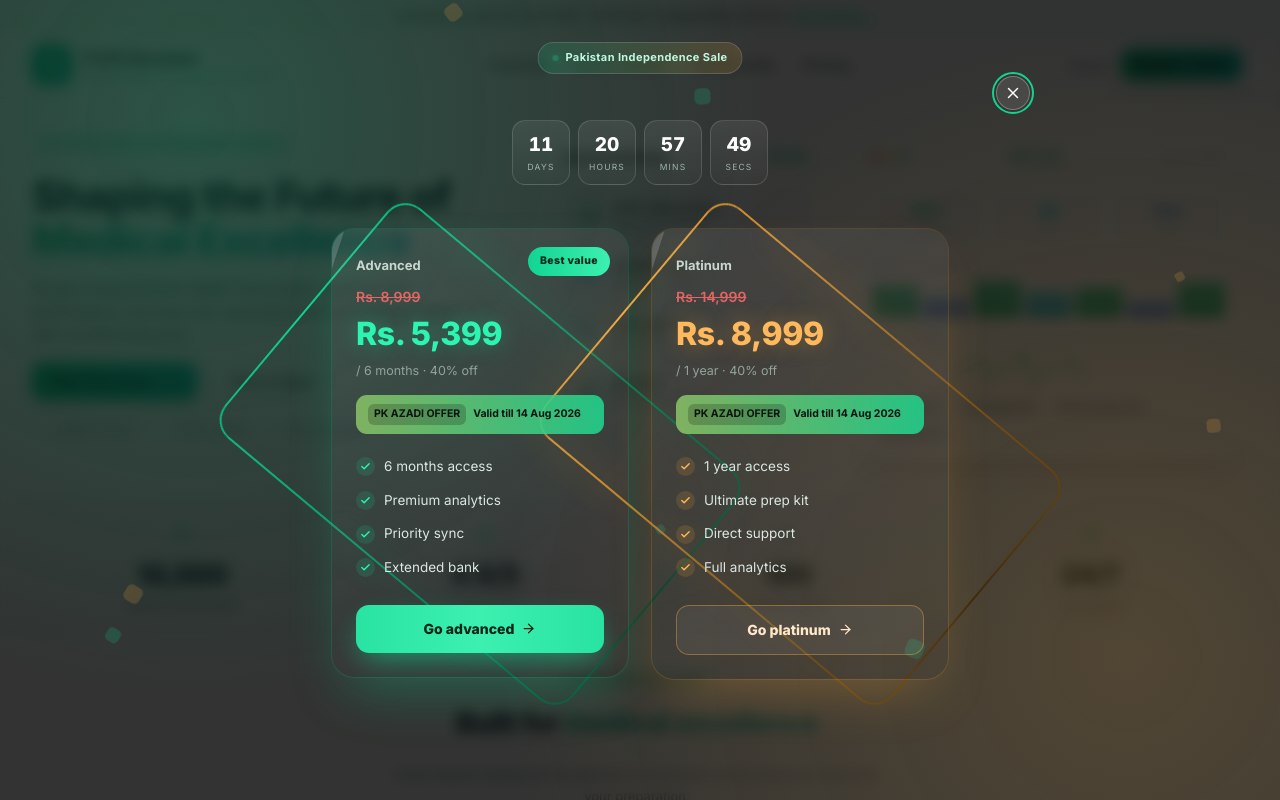
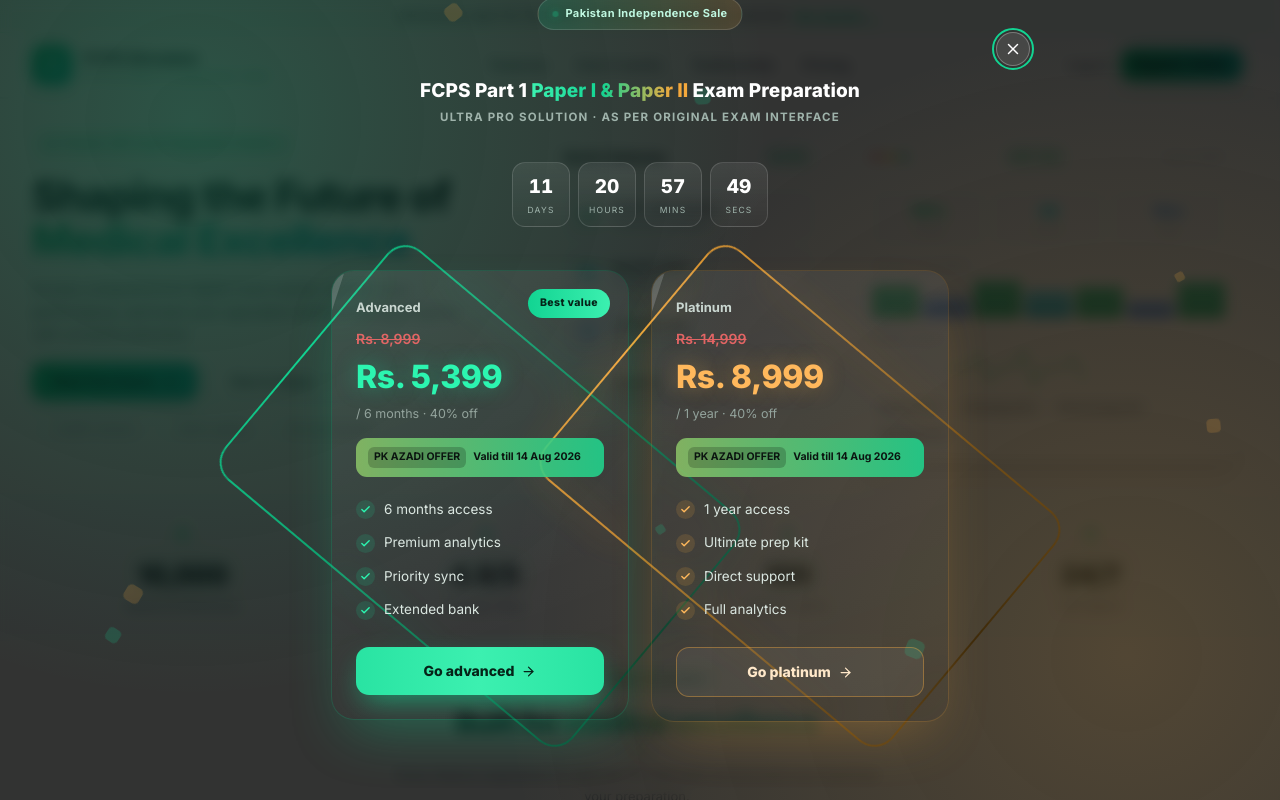
Before and after one commit to aadich1010/CPSP, a Next.js app in the folder fcps-simulator/: page / in a window 1280 px wide. Shown: the top 800 px of the page. Built offline with nearby package versions, Linux system fonts and the light colour scheme.

Commit message:
Add FCPS Part 1 Paper I & II headline to Azadi offer popup

```diff
--- a/fcps-simulator/src/components/vvip/AzadiOfferModal.tsx
+++ b/fcps-simulator/src/components/vvip/AzadiOfferModal.tsx
@@ -245,6 +245,13 @@ export default function AzadiOfferModal({ forceOpen = false }: AzadiOfferModalPr
           </span>
         </span>
 
+        <div className="azadi-headline">
+          <h2>
+            FCPS Part 1 <span className="grad">Paper I &amp; Paper II</span> Exam Preparation
+          </h2>
+          <p>Ultra Pro Solution &middot; As Per Original Exam Interface</p>
+        </div>
+
         <div className="azadi-countdown" aria-label="Time remaining on the Azadi offer">
           <div className="azadi-cd-box"><div className="azadi-cd-num">{pad(days)}</div><div className="azadi-cd-label">Days</div></div>
           <div className="azadi-cd-box"><div className="azadi-cd-num">{pad(hours)}</div><div className="azadi-cd-label">Hours</div></div>
--- a/fcps-simulator/src/components/vvip/azadi-offer-modal.css
+++ b/fcps-simulator/src/components/vvip/azadi-offer-modal.css
@@ -257,6 +257,32 @@
 .azadi-btn--platinum:hover { color: #3d2200; box-shadow: 0 12px 30px -8px rgba(244, 168, 60, .55); border-color: transparent; }
 .azadi-btn--platinum:hover::before { opacity: 1; }
 
+/* ------------------------------------------------------------ headline */
+
+.azadi-headline { width: 100%; text-align: center; margin: 2px 0 16px; }
+.azadi-headline h2 {
+  font-size: clamp(15px, 2.6vw, 19px);
+  font-weight: 800;
+  color: #fff;
+  letter-spacing: .1px;
+  line-height: 1.32;
+  margin: 0;
+}
+.azadi-headline h2 .grad {
+  background: linear-gradient(90deg, #3cf0b0, #12d492 45%, #f4a83c 90%);
+  -webkit-background-clip: text;
+  background-clip: text;
+  color: transparent;
+}
+.azadi-headline p {
+  margin: 5px 0 0;
+  font-size: clamp(10px, 1.8vw, 11.5px);
+  font-weight: 700;
+  letter-spacing: 1.2px;
+  text-transform: uppercase;
+  color: #9fb3ab;
+}
+
 /* ----------------------------------------------------------- countdown */
 
 .azadi-countdown { display: flex; justify-content: center; gap: 8px; margin: 0 0 22px; flex-wrap: wrap; width: 100%; }
```
